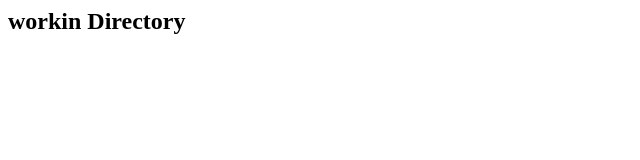
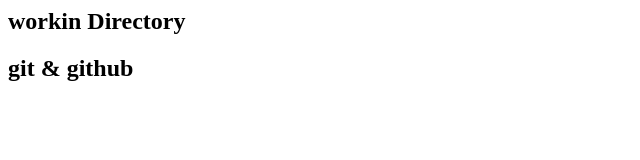
Before and after one commit to aslamaswed/git-workflow, a plain HTML site: page index.html in a window 1280 px wide. Shown: the whole page, without its empty margins (0-640 px from the left). Drawn offline with Linux system fonts and the light colour scheme.

Commit message:
changes don

```diff
--- /dev/null
+++ b/app.js
@@ -0,0 +1 @@
+console.log("javaScript");
--- a/index.html
+++ b/index.html
@@ -1 +1,2 @@
 <h2>workin Directory</h2>
+<h2>git & github</h2>
```
